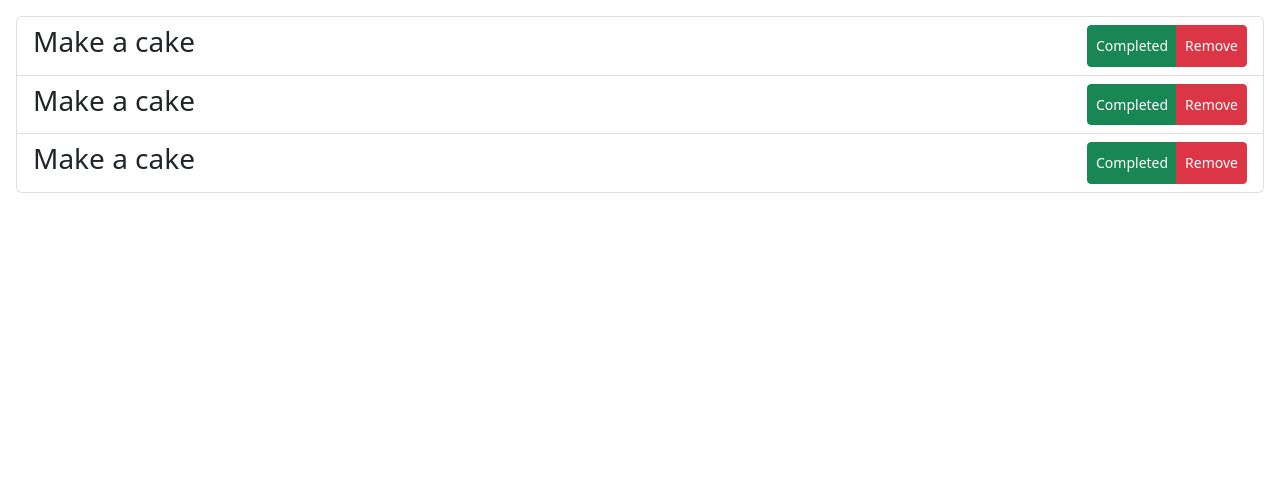
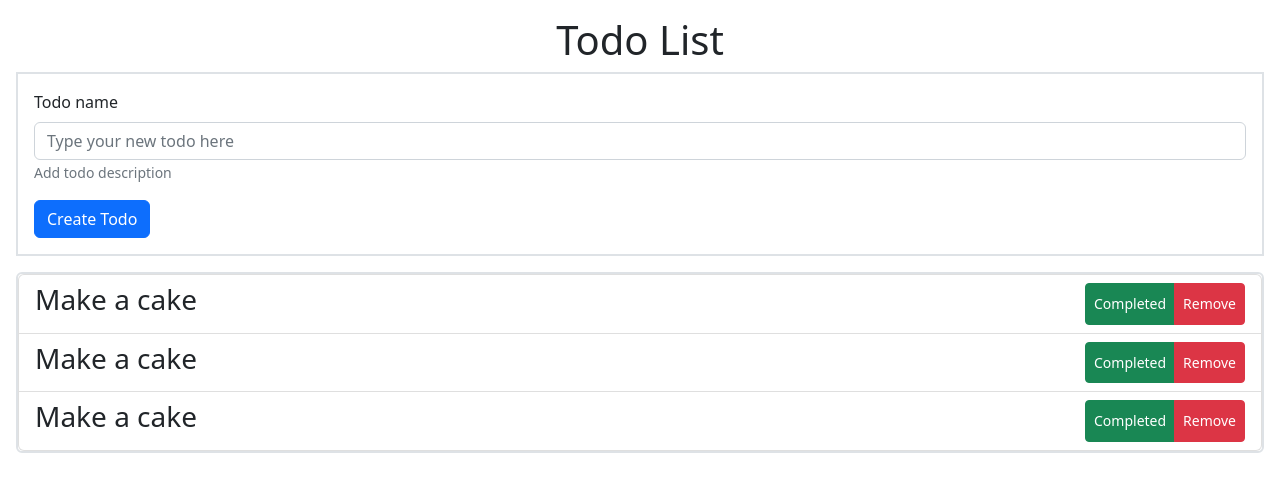
Before and after one commit to kiryl-ramanouski/react-redux-thunk-learn-linkedin, a React app in the folder REACT-ECOSYSTEMS-APP/: page / in a window 1280 px wide. Shown: the top 492 px of the page. Built offline with nearby package versions, Linux system fonts and the light colour scheme.

Commit message:
feat: add NewTodoForm component to TodoList. Add proper styles for TodoList

```diff
--- a/REACT-ECOSYSTEMS-APP/src/todos/TodoList.js
+++ b/REACT-ECOSYSTEMS-APP/src/todos/TodoList.js
@@ -5,14 +5,19 @@ import ListGroup from 'react-bootstrap/ListGroup';
 
 // Components
 import TodoListItem from './TodoListItem';
+import NewTodoForm from './NewTodoForm';
 
 const TodoList = ({ todos }) => {
   return (
-    <ListGroup>
-      {todos.map((todo, i) => {
-        return <TodoListItem key={i} todo={todo} />;
-      })}
-    </ListGroup>
+    <div className='d-flex flex-column mb-3'>
+      <h1 className='text-center'>Todo List</h1>
+      <NewTodoForm className='mb-3' />
+      <ListGroup className='border border-2'>
+        {todos.map((todo, i) => {
+          return <TodoListItem key={i} todo={todo} />;
+        })}
+      </ListGroup>
+    </div>
   );
 };
 
```
